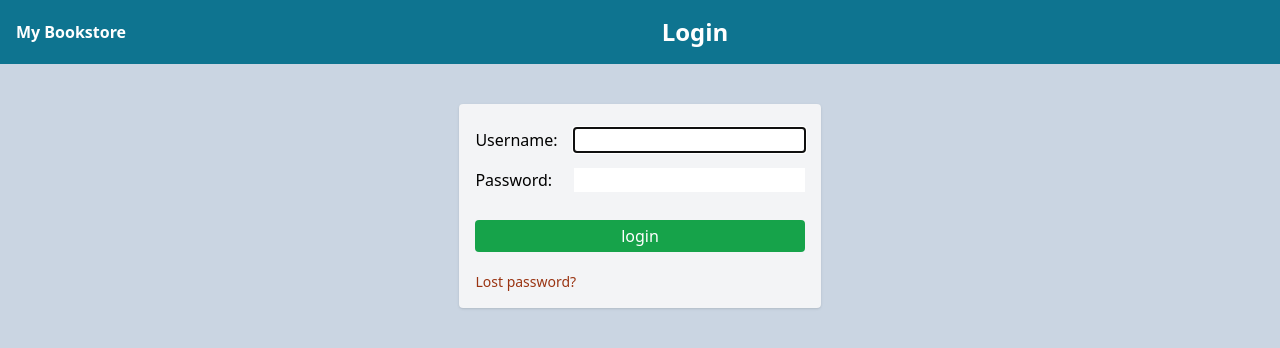
After one commit to abhijhacodes/django-bookstore, a Django app: page /login/ in a window 1280 px wide. The commit adds this page. Shown: the top 348 px of the page. Run offline with Django 4.2, Linux system fonts and the light colour scheme; some libraries are stand-ins or nearby versions.

Commit message:
added auth

```diff
--- a/books/urls.py
+++ b/books/urls.py
@@ -7,3 +7,6 @@ urlpatterns = [
     path('<int:id>/review', views.review, name='book.review'),
     path('<str:author>', views.author, name='author.books')
 ]
+
+
+# 11:48  - 84%
--- a/books/views.py
+++ b/books/views.py
@@ -1,14 +1,15 @@
 from django.shortcuts import redirect, render
 from books.models import Book, Review
 from django.views.generic import ListView, DetailView
+from django.contrib.auth.mixins import LoginRequiredMixin
 
 
-class BookListView(ListView):
+class BookListView(LoginRequiredMixin, ListView):
     def get_queryset(self):
         return Book.objects.all()
 
 
-class BookDetailView(DetailView):
+class BookDetailView(LoginRequiredMixin, DetailView):
     model = Book
 
     def get_context_data(self, **kwargs):
--- a/bookstore/urls.py
+++ b/bookstore/urls.py
@@ -1,7 +1,11 @@
 from django.contrib import admin
+from django.contrib.auth import views as auth_views
 from django.urls import path, include
+
 
 urlpatterns = [
     path('admin/', admin.site.urls),
-    path('book/', include('books.urls'))
+    path('book/', include('books.urls')),
+    path('login/', auth_views.LoginView.as_view(redirect_authenticated_user=True)),
+    path('', include('django.contrib.auth.urls'))
 ]
--- a/books/templates/books/base.html
+++ b/templates/base.html
@@ -9,6 +9,20 @@
     <title>{% block title %}{% endblock %}</title>
   </head>
   <body class="bg-[#CAD5E2] font-sans">
+    <nav class="p-4 flex justify-between bg-cyan-700 text-white w-full">
+      <div class="flex flex-col justify-center">
+        <a href={% url 'books.all' %} class="font-bold">My Bookstore</a>
+      </div>
+
+      <h1 class="text-2xl font-bold">{% block pageTitle %}{% endblock %}</h1>
+
+      <div class="flex justify-end">
+        {% if user.is_authenticated  %}
+            <a href="/logout" class="py-2 px-4 rounded bg-orange-700 text-white">Logout</a>
+        {% endif %}
+      </div>
+    </nav>
+
     <section class="py-10 flex justify-center">
       {% block content %} {% endblock %}
     </section>
--- /dev/null
+++ b/templates/registration/login.html
@@ -0,0 +1,45 @@
+{% extends "base.html" %}
+
+
+{% block pageTitle %}
+Login
+{% endblock %}
+
+
+{% block content %}
+
+<section>
+  <form
+    class="bg-gray-100 p-4 rounded shadow"
+    method="post"
+    action="{% url 'login' %}"
+  >
+
+    {% if form.errors %}
+    <p class="text-orange-800">Your username and password didn't match. Please try again.</p>
+    {% endif %}
+
+    {% csrf_token %}
+    <div class="flex justify-between py-2">
+      <div class="mr-4">{{ form.username.label_tag }}</div>
+      <div>{{ form.username }}</div>
+    </div>
+    <div class="flex justify-between py-2">
+      <div class="mr-4">{{ form.password.label_tag }}</div>
+      <div>{{ form.password }}</div>
+    </div>
+
+    <input
+      type="submit"
+      value="login"
+      class="py-1 px-2 mt-5 bg-green-600 text-white rounded w-full cursor-pointer hover:bg-green-800"
+    />
+    <input type="hidden" name="next" value="{{ next }}" />
+
+    <p class="text-sm mt-5 text-orange-800">
+      <a href="{% url 'password_reset' %}">Lost password?</a>
+    </p>
+  </form>
+</section>
+
+{% endblock %}
```
Also changed, not shown: books/templates/books/book_detail.html (+7 -4 lines), books/templates/books/book_list.html (+5 -4 lines), bookstore/settings.py (+6 -1 lines), db.sqlite3.
